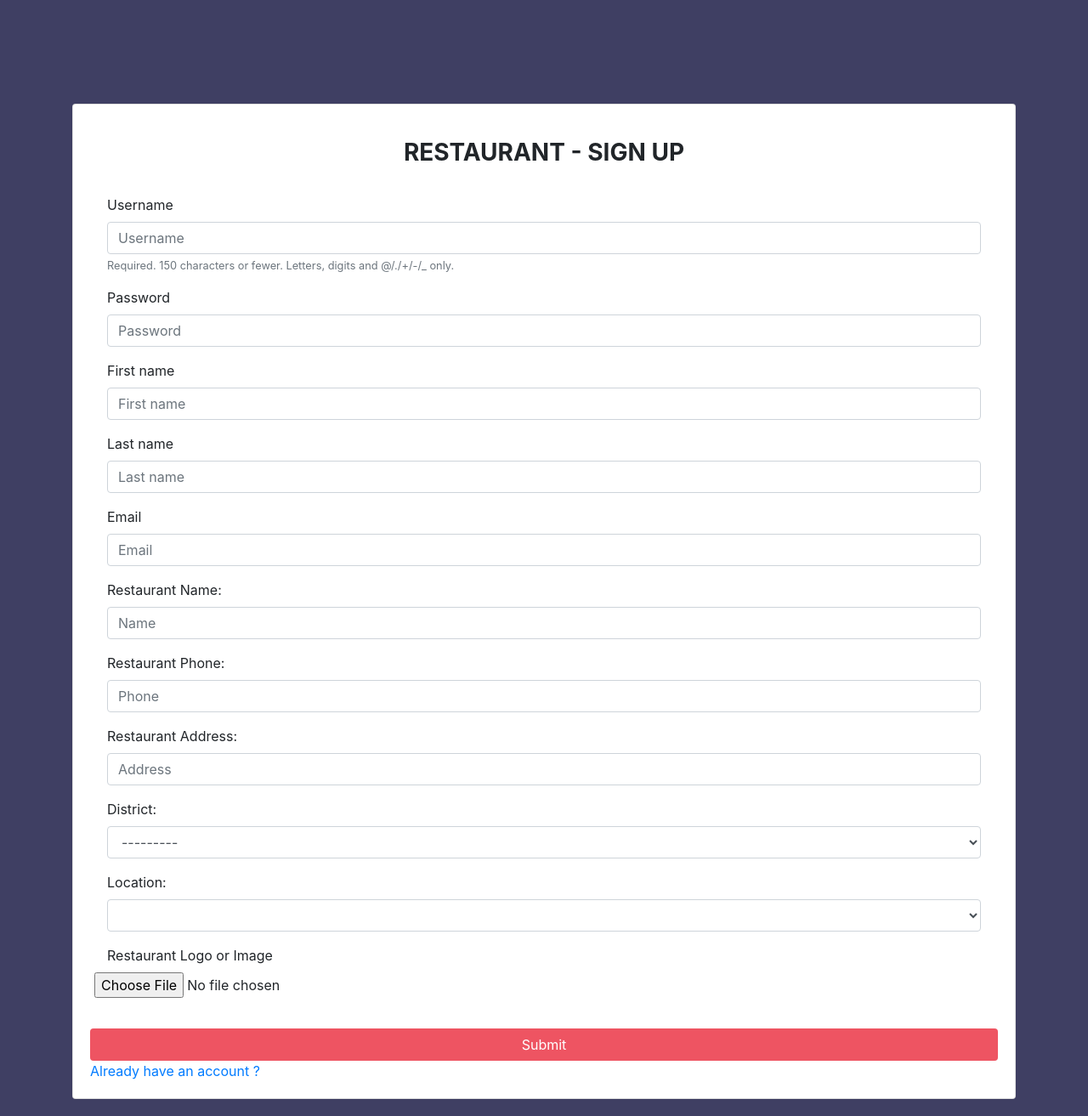
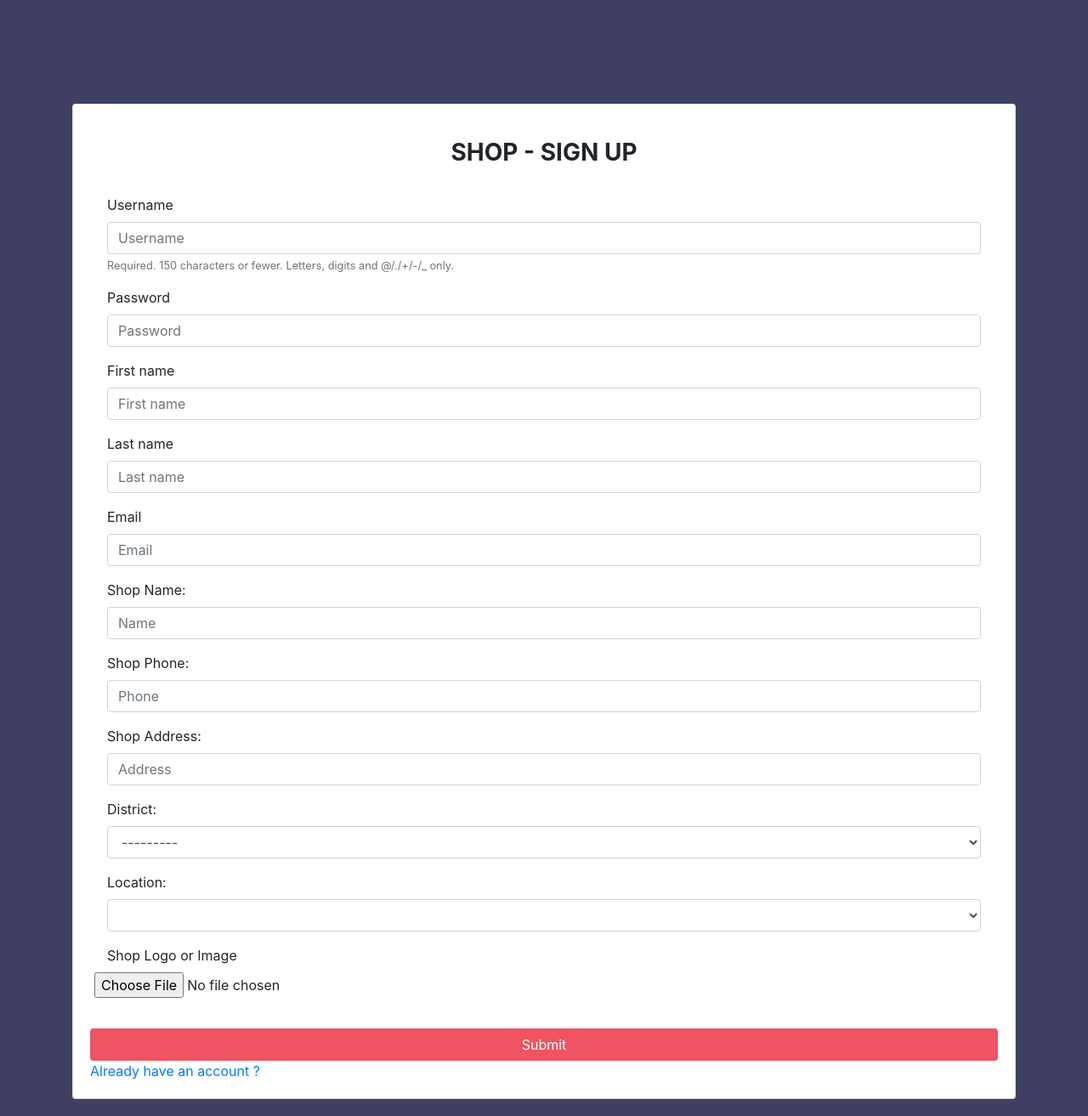
Before and after one commit to azulnaturalbz/yohbite, a Django app: page /restaurant/sign-up/ in a window 1280 px wide. Shown: the whole page at 85% size. Run offline with Django 3.2, Linux system fonts and the light colour scheme; data that the repository does not hold is empty; some libraries are stand-ins or nearby versions.

Commit message:
Updated tempalates to reflect shop changes.

```diff
--- a/yohbiteapp/templates/base.html
+++ b/yohbiteapp/templates/base.html
@@ -3,7 +3,7 @@
 <html lang="en">
 <head>
     <meta charset="UTF-8">
-    <title>{% block title %}{% block subtitle %}|Yohbite{% endblock %}{% endblock %}</title>
+    <title>{% block title %}{% block subtitle %}| Bigshop {% endblock %}{% endblock %}</title>
     <script src="https://ajax.googleapis.com/ajax/libs/jquery/1.12.4/jquery.min.js"></script>
     <link rel="stylesheet" href="{% static 'bootstrap/css/bootstrap.min.css' %}">
     <link rel="stylesheet" href="{% static 'css/ie10-viewport-bug-workaround.css' %}">
--- a/yohbiteapp/templates/base_signup.html
+++ b/yohbiteapp/templates/base_signup.html
@@ -3,7 +3,7 @@
 <html lang="en">
 <head>
     <meta charset="UTF-8">
-    <title>{% block title %}{% block subtitle %}|Yohbite{% endblock %}{% endblock %}</title>
+    <title>{% block title %}{% block subtitle %}| Bigshop{% endblock %}{% endblock %}</title>
     <link rel="stylesheet" href="{% static 'bootstrap/css/bootstrap.min.css' %}">
     <link rel="stylesheet" href="{% static 'css/ie10-viewport-bug-workaround.css' %}">
     <link rel="stylesheet" href="{% static 'css/jumbotron.css' %}">
--- a/yohbiteapp/templates/restaurant/add_meal.html
+++ b/yohbiteapp/templates/restaurant/add_meal.html
@@ -5,7 +5,7 @@
         <div class="card">
             <div class="card-header bg-blue">
                 <h4 class="card-title text-center text-white">
-                    Add Meal
+                    Add Item
                 </h4>
             </div>
             <div class="card-body">
--- a/yohbiteapp/templates/restaurant/base.html
+++ b/yohbiteapp/templates/restaurant/base.html
@@ -1,5 +1,5 @@
 {% extends 'base.html' %}
-{% block title %} Restaurant {% block subtitle %}|{% endblock %} {% endblock %}
+{% block title %} Shop {% block subtitle %}|{% endblock %} {% endblock %}
 
 {% block scripts %}
     <script>
@@ -44,10 +44,10 @@
 
 
         <a href="{% url 'restaurant-order' %}"
-           class="list-group-item {% if request.path == restaurant_order_url %} active {% endif %} ">Order <span
+           class="list-group-item {% if request.path == restaurant_order_url %} active {% endif %} ">Orders <span
                 class="badge"></span></a>
         <a href="{% url 'restaurant-meal' %}"
-           class="list-group-item {% if request.path == restaurant_meal_url %} active {% endif %} ">Meal</a>
+           class="list-group-item {% if request.path == restaurant_meal_url %} active {% endif %} ">Items</a>
         <a href="{% url 'restaurant-report' %}"
            class="list-group-item {% if request.path == restaurant_report_url %} active {% endif %} ">Report</a>
 
--- a/yohbiteapp/templates/restaurant/edit_meal.html
+++ b/yohbiteapp/templates/restaurant/edit_meal.html
@@ -5,7 +5,7 @@
         <div class="card">
             <div class="card-header bg-blue">
                 <h4 class="card-title text-center text-white">
-                    Edit Meal
+                    Edit Item
                 </h4>
             </div>
             <div class="card-body">
--- a/yohbiteapp/templates/restaurant/home.html
+++ b/yohbiteapp/templates/restaurant/home.html
@@ -10,6 +10,6 @@
     <script src="{% static 'bootstrap/js/bootstrap.min.js' %}"></script>
 </head>
 <body>
-restaurant Page : <a href="{% url 'restaurant-sign-out' %}">Sign Out</a>
+Shop Page : <a href="{% url 'restaurant-sign-out' %}">Sign Out</a>
 </body>
 </html>
--- a/yohbiteapp/templates/restaurant/meal.html
+++ b/yohbiteapp/templates/restaurant/meal.html
@@ -4,11 +4,11 @@
 
     <div class="panel">
         <div class="panel-heading bg-blue">
-            <h4 class="panel-title text-center text-white">Meals</h4>
+            <h4 class="panel-title text-center text-white">Items</h4>
         </div>
         <div class="panel-body">
             <div class="text-right">
-                <a href="{% url 'restaurant-add-meal' %}" class="btn btn-pink">Add Meal </a>
+                <a href="{% url 'restaurant-add-meal' %}" class="btn btn-pink">Add Item </a>
                 <br/>
                 <br/>
             </div>
--- a/yohbiteapp/templates/restaurant/order.html
+++ b/yohbiteapp/templates/restaurant/order.html
@@ -12,7 +12,7 @@
                 <th>id</th>
                 <th>Order Details</th>
                 <th>Customer</th>
-                <th>Drive</th>
+                <th>Driver</th>
                 <th>Total</th>
                 <th>Status</th>
                 <th>Action</th>
--- a/yohbiteapp/templates/restaurant/report.html
+++ b/yohbiteapp/templates/restaurant/report.html
@@ -33,7 +33,7 @@
             <div class="panel">
                 <div class="panel-heading bg-blue">
                     <h4 class="panel-title text-center text-white">
-                        Top 3 Meals
+                        Top 3 Items
                     </h4>
                 </div>
                 <div class="panel-body">
--- a/yohbiteapp/templates/restaurant/sign_in.html
+++ b/yohbiteapp/templates/restaurant/sign_in.html
@@ -1,7 +1,7 @@
 {% extends 'base_signup.html' %}
 {% load bootstrap4 %}
 {% block title %} Sign In {% endblock %}
-{% block heading %} Restaurant - Sign In {% endblock %}
+{% block heading %} Shop - Sign In {% endblock %}
 
 {% block content %}
     <form action="" method="post">
@@ -9,5 +9,5 @@
         {% bootstrap_form form %}
         <button type="submit" class="btn btn-pink pull-right">Sign In</button>
     </form>
-    <a href="{% url 'restaurant-sign-up' %}">Become a Restaurant</a>
+    <a href="{% url 'restaurant-sign-up' %}">Become a Shop</a>
 {% endblock %}
--- a/yohbiteapp/templates/restaurant/sign_up.html
+++ b/yohbiteapp/templates/restaurant/sign_up.html
@@ -1,7 +1,7 @@
 {% extends 'base_signup.html' %}
 {% load bootstrap4 %}
 {% block title %} Sign Up {% endblock %}
-{% block heading %} Restaurant - Sign Up {% endblock %}
+{% block heading %} Shop - Sign Up {% endblock %}
 
 {% block content %}
     <form action="" method="post" enctype="multipart/form-data">
@@ -9,21 +9,21 @@
         {% bootstrap_form user_form %}
 
         <div class="form-group">
-            <label for="id_name">Restaurant Name: </label>
+            <label for="id_name">Shop Name: </label>
             <input type="text" name="name" maxlength="500"
                    class="form-control" placeholder="Name"
                    title="" required="" id="id_name">
         </div>
 
         <div class="form-group">
-            <label for="id_phone">Restaurant Phone: </label>
+            <label for="id_phone">Shop Phone: </label>
             <input type="text" name="phone" maxlength="500"
                    class="form-control"
                    placeholder="Phone" title="" required="" id="id_phone">
         </div>
 
         <div class="form-group">
-            <label for="id_address">Restaurant Address: </label>
+            <label for="id_address">Shop Address: </label>
             <input type="text" name="address" maxlength="500"
                    class="form-control"
                    placeholder="Address" title="" required="" id="id_address">
@@ -45,7 +45,7 @@
 
         </div>
         <div class="form-group">
-            <label for="id_logo">Restaurant Logo or Image</label>
+            <label for="id_logo">Shop Logo or Image</label>
             <div class="row bootstrap4-multi-input">
                 <input type="file" name="logo" accept="image/*" class="" title="" id="id_logo">
             </div>
```
